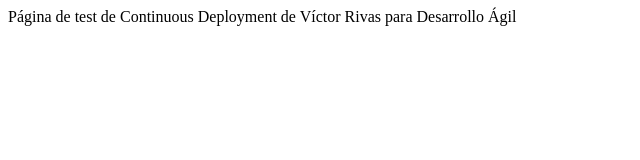
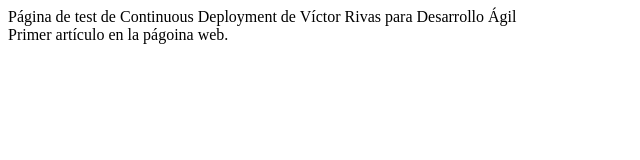
Before and after one commit to UJA-Desarrollo-Agil/ejemplo_cd_pagina_web, a plain HTML site: page index.html in a window 1280 px wide. Shown: the whole page, without its empty margins (0-640 px from the left). Drawn offline with Linux system fonts and the light colour scheme.

Commit message:
Meto el primer article en la página web.

```diff
--- a/index.html
+++ b/index.html
@@ -6,6 +6,9 @@
   <body>
     <header>
       Página de test de Continuous Deployment de Víctor Rivas para Desarrollo Ágil</header>
+      <article>
+        Primer artículo en la págoina web.
+      </article>
     </header>
   </body>
 </html>
```
